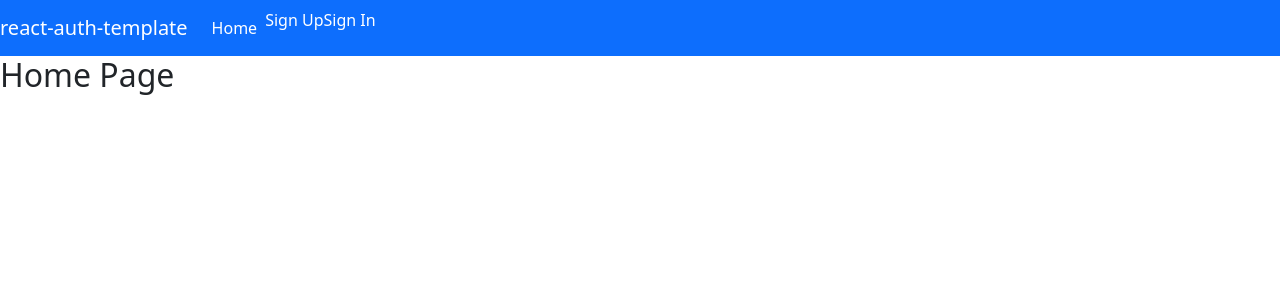
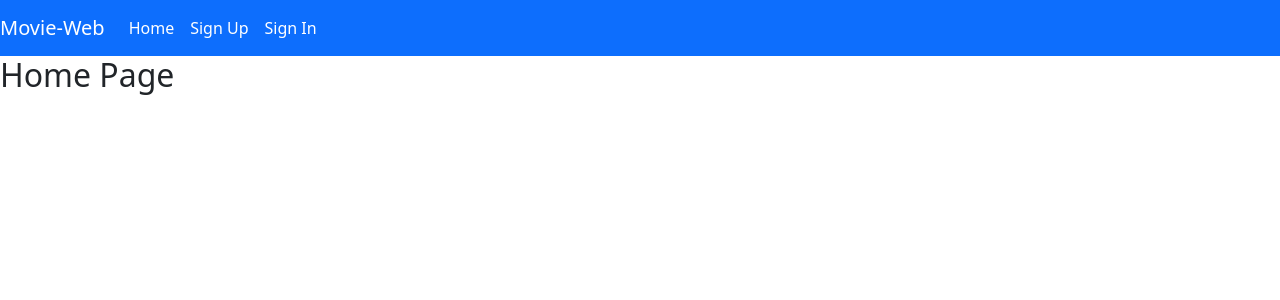
Before and after one commit to Chrislee1996/movieweb-client, a React (Create React App) app: page / in a window 1280 px wide. Shown: the top 300 px of the page. Built offline with nearby package versions, Linux system fonts and the light colour scheme.

Commit message:
fixed initial nav bar

```diff
--- a/package.json
+++ b/package.json
@@ -1,5 +1,5 @@
 {
-  "name": "react-auth-boilerplate",
+  "name": "MovieWeb",
   "version": "0.1.0",
   "private": true,
   "dependencies": {
--- a/src/components/shared/Header.js
+++ b/src/components/shared/Header.js
@@ -8,12 +8,12 @@ const linkStyle = {
 }
 const authenticatedOptions = (
 	<>
-		<Nav.Item>
+		<Nav.Item className='m-2'>
 			<Link to='change-password' style={linkStyle}>
 				Change Password
 			</Link>
 		</Nav.Item>
-		<Nav.Item>
+		<Nav.Item className='m-2'>
 			<Link to='sign-out' style={linkStyle}>
 				Sign Out
 			</Link>
@@ -23,10 +23,10 @@ const authenticatedOptions = (
 
 const unauthenticatedOptions = (
 	<>
-        <Nav.Item>
+        <Nav.Item className='m-2'>
 		    <Link to='sign-up' style={linkStyle}>Sign Up</Link>
         </Nav.Item>
-        <Nav.Item>
+        <Nav.Item className='m-2'>
 		    <Link to='sign-in' style={linkStyle}>Sign In</Link>
         </Nav.Item>
 	</>
@@ -46,7 +46,7 @@ const Header = ({ user }) => (
 	<Navbar bg='primary' variant='dark' expand='md'>
 		<Navbar.Brand>
             <Link to='/' style={linkStyle}>
-                react-auth-template
+                Movie-Web
             </Link>
         </Navbar.Brand>
 		<Navbar.Toggle aria-controls='basic-navbar-nav' />
```
